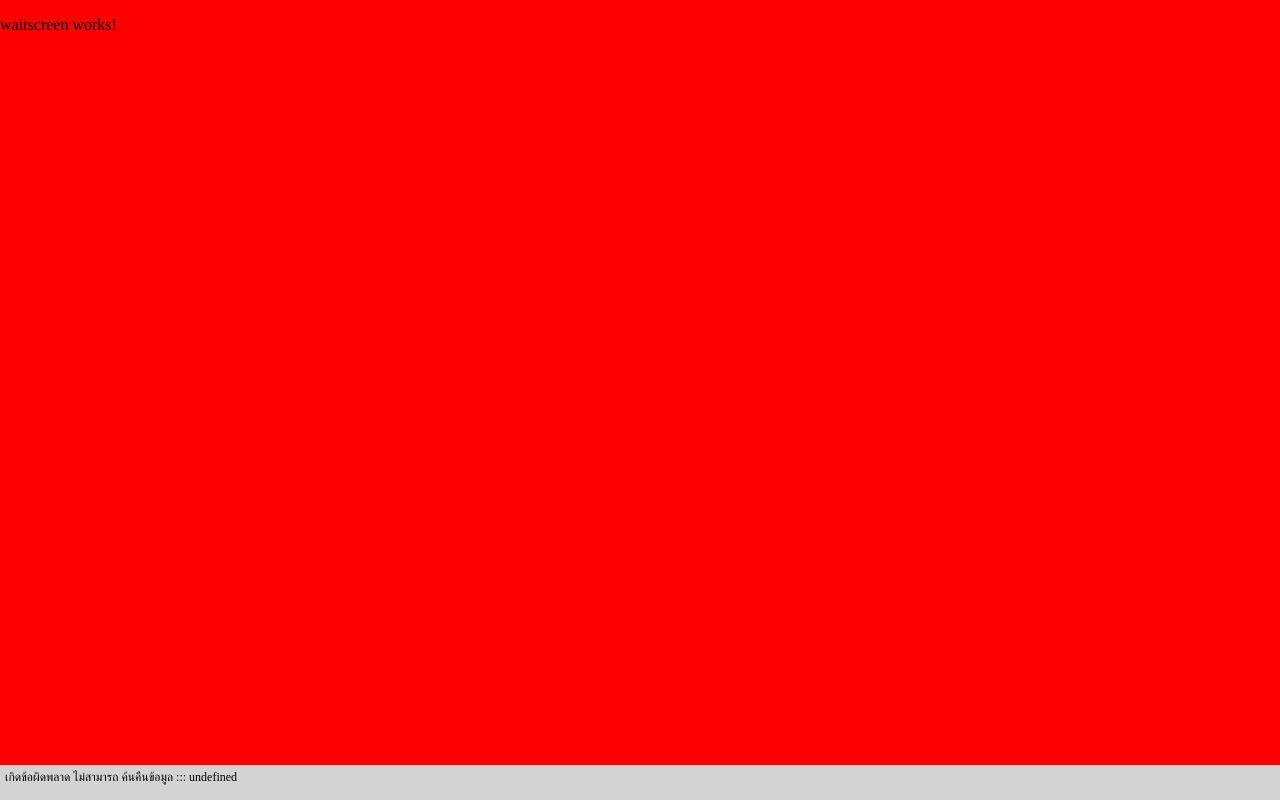
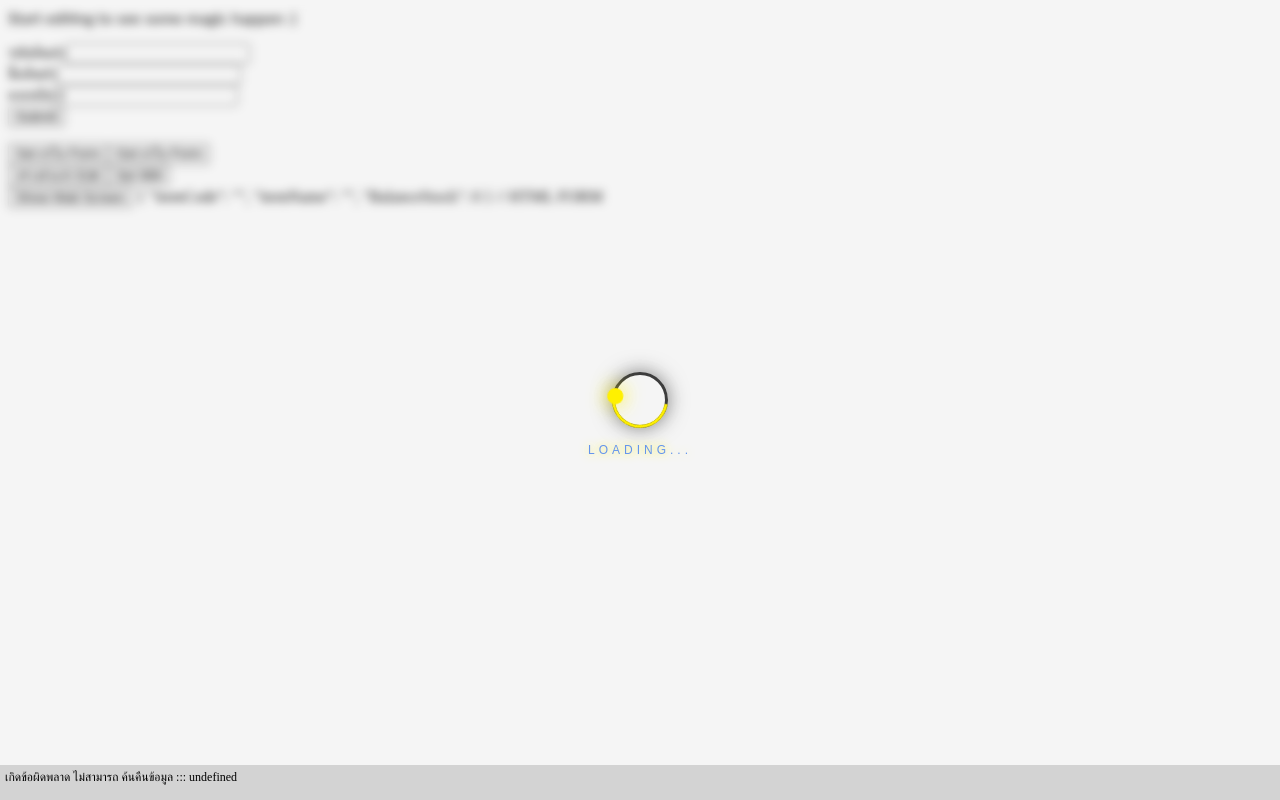
Before and after one commit to nutv99/angular-TemplateV3, an Angular app: page / in a window 1280 px wide. Both pictures are taken after a click on the button "Show Wait Screen". Built offline with nearby package versions, Linux system fonts and the light colour scheme; no server answers.

Commit message:
3 files modified

```diff
--- a/src/app/waitscreen/waitscreen.component.css
+++ b/src/app/waitscreen/waitscreen.component.css
@@ -1,9 +1,80 @@
 .waitContainer {
-  position:absolute ;
-  top:0px;
-  left:0px ;
-  width:100% ;
-  height:100vh;
-  background: red;
-
+  position: absolute;
+  top: 0px;
+  left: 0px;
+  width: 100%;
+  height: 100vh;
+  background-color: rgba(190, 188, 188, 0.15);
+  backdrop-filter: blur(5px);
 }
+.ring {
+  position: absolute;
+  top: 50%;
+  left: 50%;
+  transform: translate(-50%, -50%);
+  width: 50px;
+  height: 50px;
+  background: transparent;
+  border: 3px solid #3c3c3c;
+  border-radius: 50%;
+  text-align: center;
+  line-height: 150px;
+  font-family: sans-serif;
+  font-size: 20px;
+  color: cornflowerblue;
+  letter-spacing: 4px;
+  text-transform: uppercase;
+  text-shadow: 0 0 10px #fff000;
+  box-shadow: 0 0 20px rgba(0, 0, 0, 0.5);
+}
+.ring:before {
+  content: '';
+  position: absolute;
+  top: -3px;
+  left: -3px;
+  width: 100%;
+  height: 100%;
+  border: 3px solid transparent;
+  border-top: 3px solid #fff000;
+  border-right: 3px solid #fff000;
+  border-radius: 50%;
+  animation: animateC 2s linear infinite;
+}
+span {
+  display: block;
+  position: absolute;
+  top: calc(50% - 2px);
+  left: 50%;
+  width: 50%;
+  height: 4px;
+  background: transparent;
+  transform-origin: left;
+  animation: animate 2s linear infinite;
+}
+span:before {
+  content: '';
+  position: absolute;
+  width: 16px;
+  height: 16px;
+  border-radius: 50%;
+  background: #fff000;
+  top: -6px;
+  right: -8px;
+  box-shadow: 0 0 20px #fff000;
+}
+@keyframes animateC {
+  0% {
+    transform: rotate(0deg);
+  }
+  100% {
+    transform: rotate(360deg);
+  }
+}
+@keyframes animate {
+  0% {
+    transform: rotate(45deg);
+  }
+  100% {
+    transform: rotate(405deg);
+  }
+}
--- a/src/app/waitscreen/waitscreen.component.html
+++ b/src/app/waitscreen/waitscreen.component.html
@@ -1,3 +1,9 @@
 <div *ngIf="waitScreenShow" class="waitContainer">
-  <p>waitscreen works!</p>
+  <div
+    class="ring"
+    style="display:flex;align-items:bottom;justify-content:center;font-size:12px"
+  >
+    <span></span>
+    {{ Message }}
+  </div>
 </div>
--- a/src/app/waitscreen/waitscreen.component.ts
+++ b/src/app/waitscreen/waitscreen.component.ts
@@ -7,6 +7,7 @@ import { Component, OnInit, Input } from '@angular/core';
 })
 export class WaitscreenComponent implements OnInit {
   @Input() waitScreenShow: boolean;
+  @Input() Message: string = 'Loading...';
 
   constructor() {}
 
```
